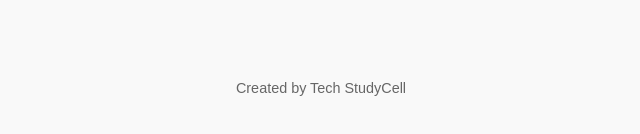
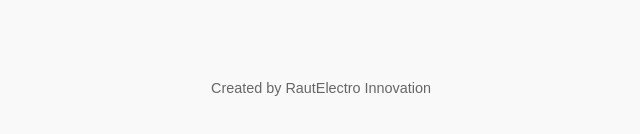
Before and after one commit to kishorraut311/home-switchboard-online, a plain HTML site: page index.html in a window 1280 px wide. Shown: the part 694-828 px from the top of the page, 319-959 px from the left. Drawn offline with Linux system fonts and the light colour scheme.

Commit message:
Add files via upload

```diff
--- a/index.html
+++ b/index.html
@@ -186,7 +186,7 @@
   </div>
 
   <footer>
-    Created by Tech StudyCell
+    Created by RautElectro Innovation
   </footer>
 
   <!-- Firebase SDKs -->
```
